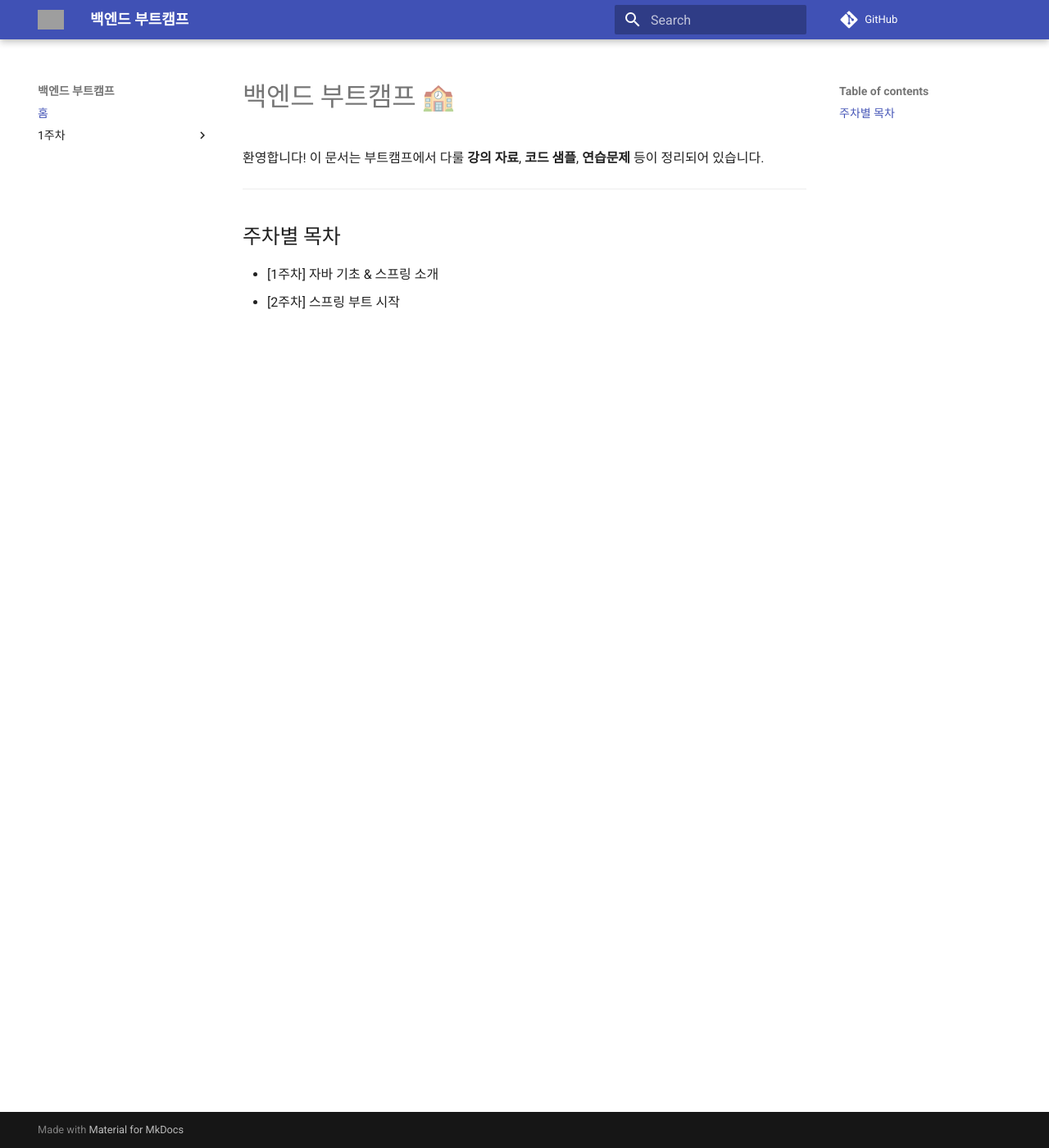
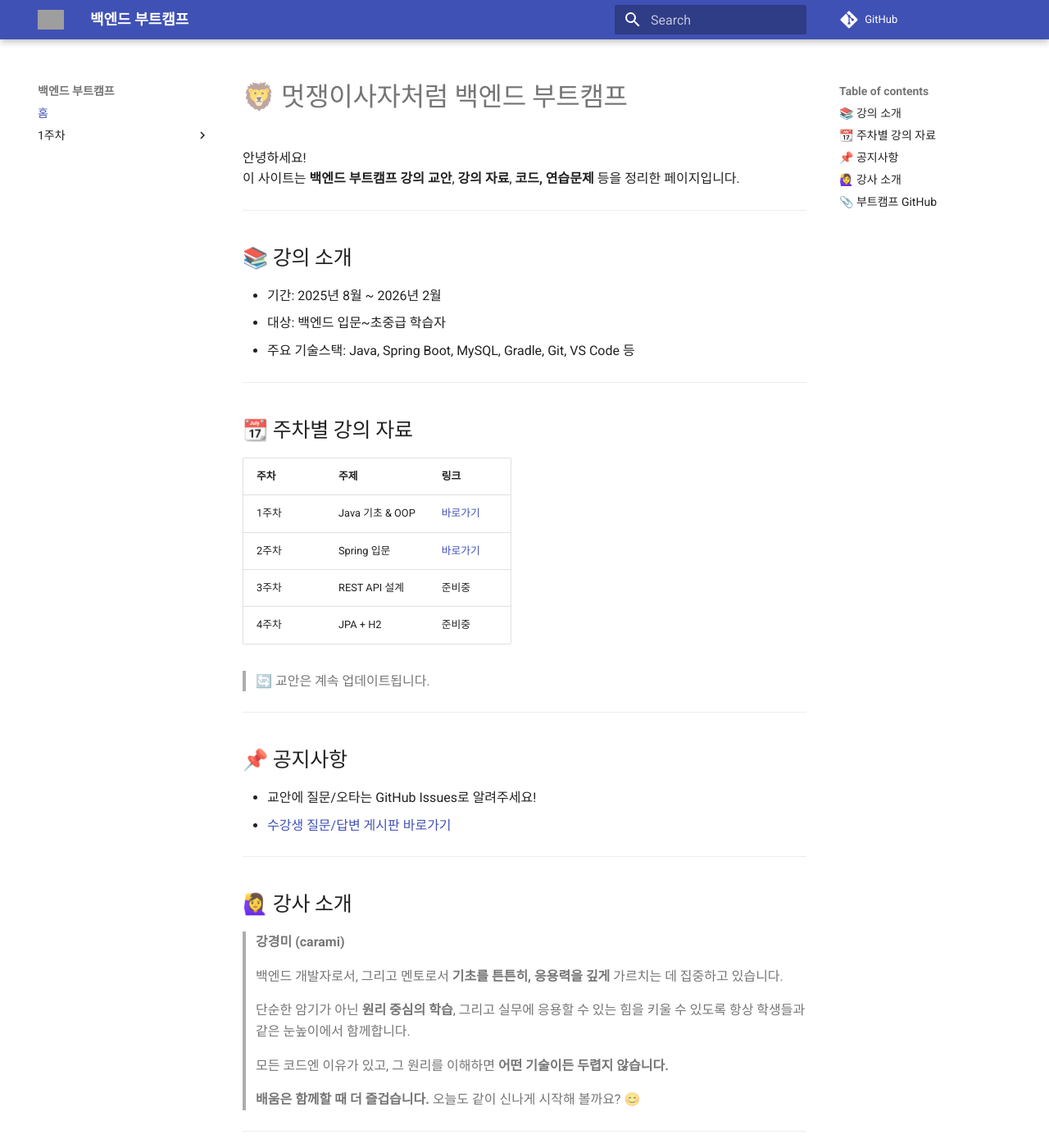
Before and after one commit to carami/likelion-backend-guide, an MkDocs documentation site: the page built from docs/index.md, in a window 1280 px wide and 1400 px high. Shown: the whole window at 82% size. Built offline with MkDocs 1.6.1 and Material for MkDocs 9.7.7, drawn with Linux system fonts in a browser that asks for light colours; comment, search, counter and statistics services are not loaded; some of the changed text lies outside the part shown; grey boxes are pictures that could not be loaded.

Commit message:
index.md update

```diff
--- a/docs/index.md
+++ b/docs/index.md
@@ -1,9 +1,52 @@
-# 백엔드 부트캠프 🏫
+# 🦁 멋쟁이사자처럼 백엔드 부트캠프
 
-환영합니다! 이 문서는 부트캠프에서 다룰 **강의 자료**, **코드 샘플**, **연습문제** 등이 정리되어 있습니다.
+안녕하세요!
+이 사이트는 **백엔드 부트캠프 강의 교안**,  **강의 자료**,  **코드, 연습문제** 등을 정리한 페이지입니다.
 
 ---
 
-## 주차별 목차
-- [1주차] 자바 기초 & 스프링 소개
-- [2주차] 스프링 부트 시작
+## 📚 강의 소개
+
+- 기간: 2025년 8월 ~ 2026년 2월
+- 대상: 백엔드 입문~초중급 학습자
+- 주요 기술스택: Java, Spring Boot, MySQL, Gradle, Git, VS Code 등
+
+---
+
+## 📆 주차별 강의 자료
+
+| 주차 | 주제 | 링크 |
+|------|------|------|
+| 1주차 | Java 기초 & OOP | [바로가기](week01/java-basics.md) |
+| 2주차 | Spring 입문 | [바로가기](week02/spring-boot.md) |
+| 3주차 | REST API 설계 | 준비중 |
+| 4주차 | JPA + H2 | 준비중 |
+
+> 🔄 교안은 계속 업데이트됩니다.
+
+---
+
+## 📌 공지사항
+
+- 교안에 질문/오타는 GitHub Issues로 알려주세요!
+- [수강생 질문/답변 게시판 바로가기](https://github.com/carami/likelion-backend-guide/issues)
+
+---
+
+## 🙋‍♀️ 강사 소개
+
+> **강경미 (carami)**
+
+> 백엔드 개발자로서, 그리고 멘토로서 **기초를 튼튼히, 응용력을 깊게** 가르치는 데 집중하고 있습니다.
+
+> 단순한 암기가 아닌 **원리 중심의 학습**,  그리고 실무에 응용할 수 있는 힘을 키울 수 있도록 항상 학생들과 같은 눈높이에서 함께합니다.
+
+> 모든 코드엔 이유가 있고, 그 원리를 이해하면 **어떤 기술이든 두렵지 않습니다.**
+
+> **배움은 함께할 때 더 즐겁습니다.** 오늘도 같이 신나게 시작해 볼까요? 😊
+
+---
+
+## 📎 부트캠프 GitHub
+
+- [GitHub 저장소 바로가기](https://github.com/carami/lion-backend-19)
```
